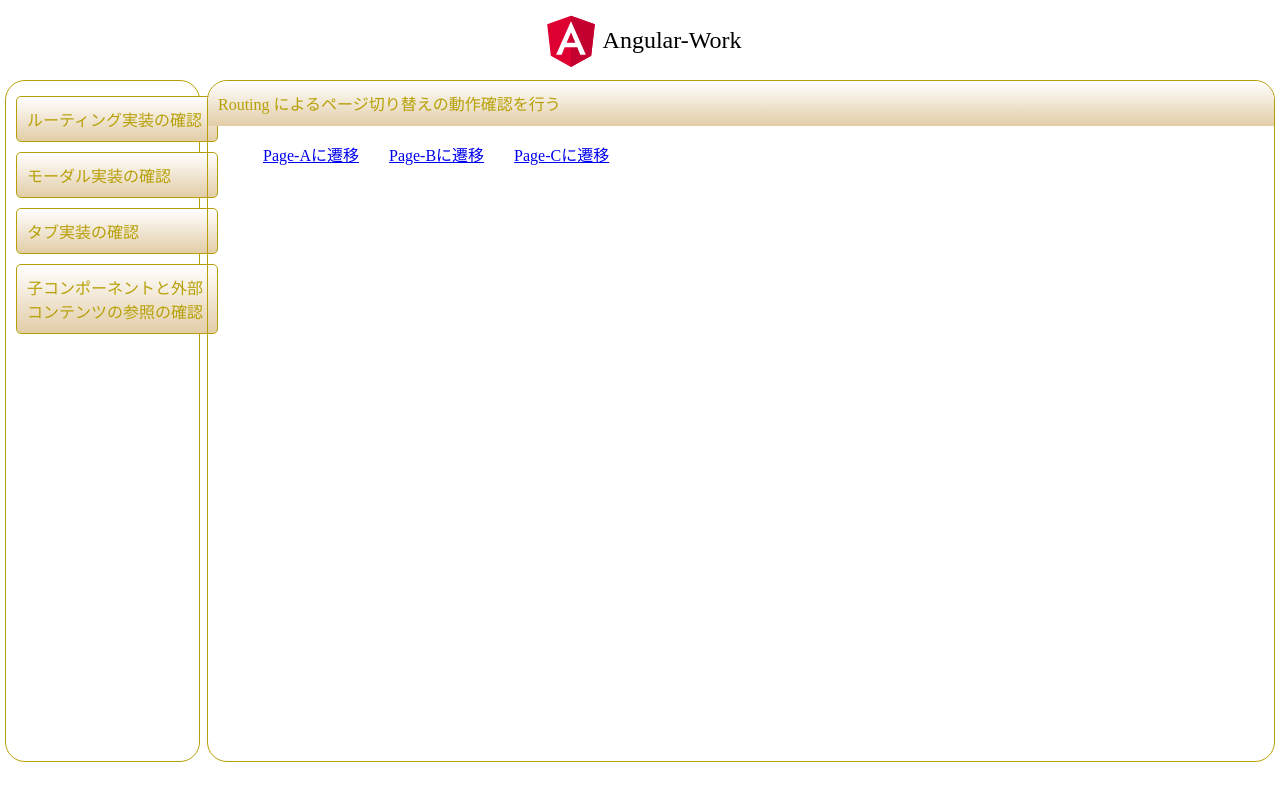
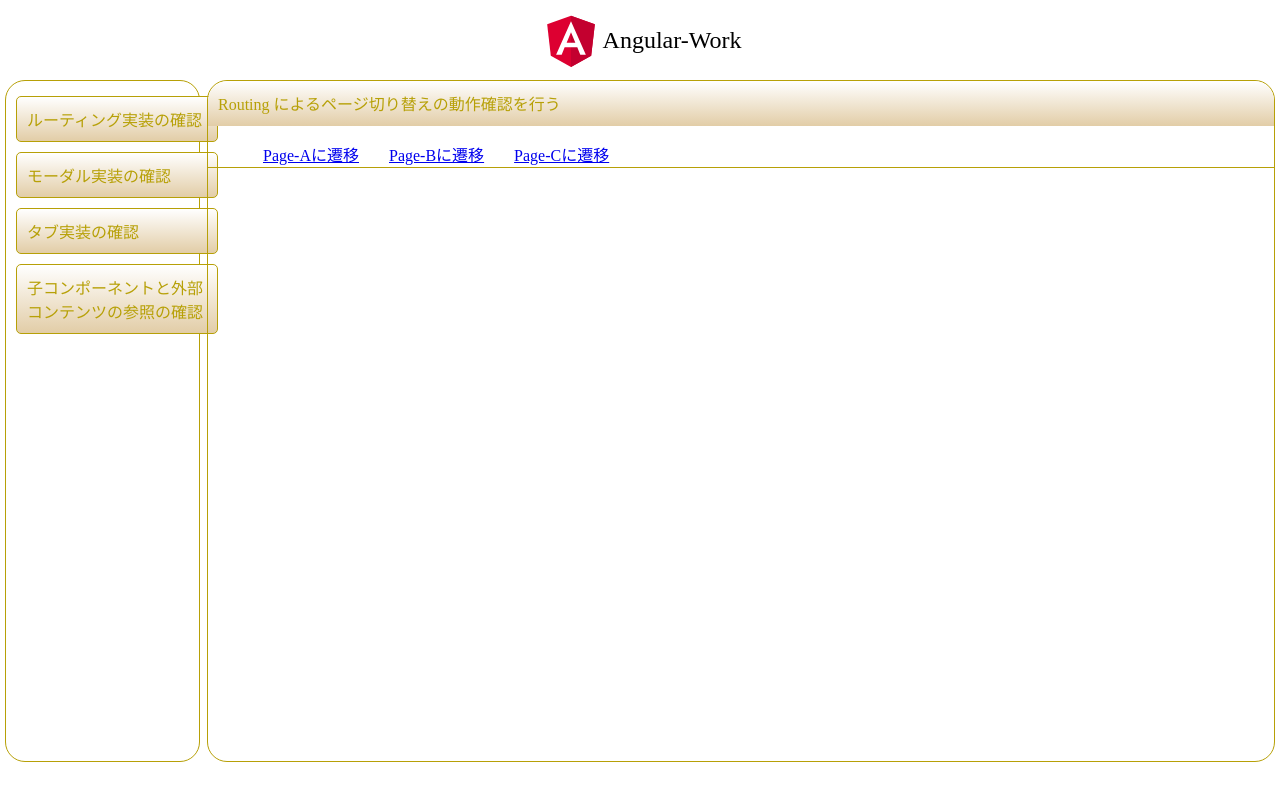
Before and after one commit to ksh-fthr/angular-work, an Angular app: page /routing in a window 1280 px wide. Shown: the top 800 px of the page. Built offline with nearby package versions, Linux system fonts and the light colour scheme.

Commit message:
スタイル調整.

```diff
--- a/src/app/component/routing/routing.component.css
+++ b/src/app/component/routing/routing.component.css
@@ -37,6 +37,7 @@
 }
 
 #routing-body {
+  border-top: solid 1px #b7a007;
   margin: 0;
   padding: 0 10px;
   width: inherit;
```
